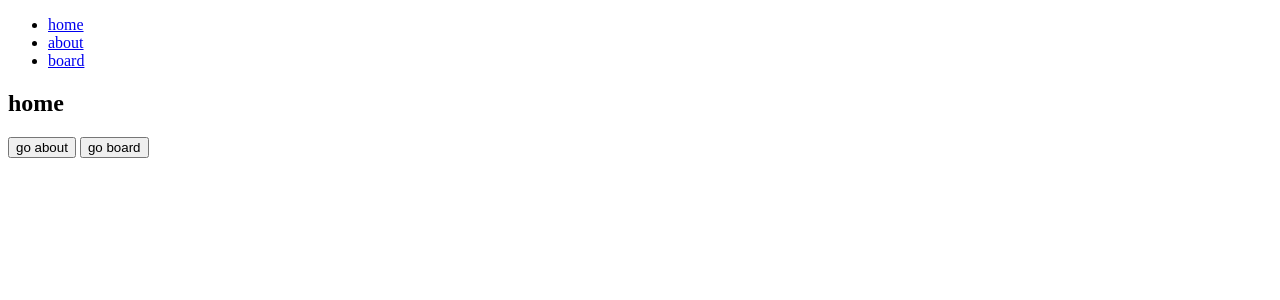
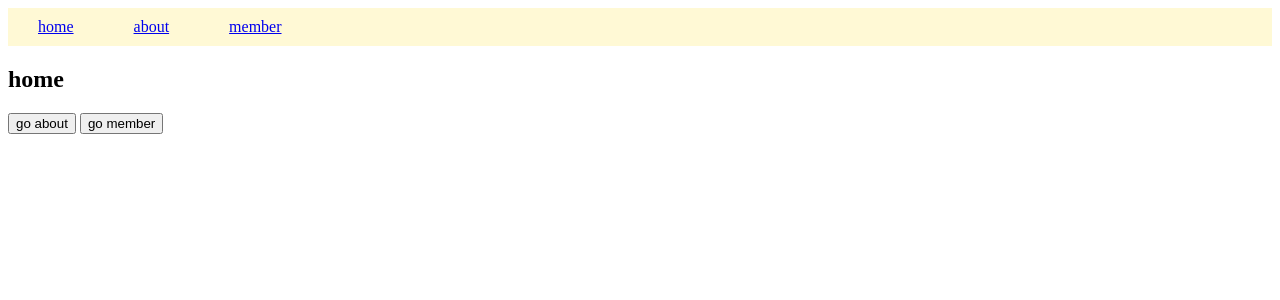
Before and after one commit to justinaus/react-router-typescript-sample, a React (Create React App) app: page / in a window 1280 px wide. Shown: the top 300 px of the page. Built offline with nearby package versions, Linux system fonts and the light colour scheme.

Commit message:
Update route pages

```diff
--- a/src/App.tsx
+++ b/src/App.tsx
@@ -1,26 +1,47 @@
 import * as React from 'react';
-import { BrowserRouter, Route, Switch } from 'react-router-dom';
-import Header from './components/Header';
+import { BrowserRouter, Route, Switch, Redirect } from 'react-router-dom';
+import Header from './components/header/Header';
 import Home from './components/Home';
-import About from './components/About';
-import Board from './components/Board';
+import About from './components/about/About';
+import HeaderSmall from './components/header/HeaderSmall';
+import { RouterPathEnum } from './enums/RouterPathEnum';
+import Members from './components/member/Members';
 
-export enum RouterPathEnum {
-  HOME = '/',
-  ABOUT = '/about',
-  BOARD = '/board'
+export interface State {
+  isSmallScreen: boolean;
 }
 
-class App extends React.Component {
+class App extends React.Component<{}, State> {
+  constructor(props : any){
+    super(props);
+
+    this.updateDimensions = this.updateDimensions.bind( this );
+
+    this.state = { isSmallScreen: false };
+}
+  componentDidMount() {
+    window.addEventListener("resize", this.updateDimensions);
+
+    this.updateDimensions( null );
+  }
+  componentWillUnmount() {
+    window.removeEventListener("resize", this.updateDimensions);
+  }
+
+  private updateDimensions(e: any):void {
+    this.setState( { isSmallScreen: window.innerWidth < 500 } );
+  }
+
   public render() {
     return (
       <BrowserRouter>
         <div>
-          <Header />
+          { this.state.isSmallScreen ? <HeaderSmall /> : <Header /> }
           <Switch>
             <Route exact={true} path={RouterPathEnum.HOME} component={Home}/>
             <Route path={RouterPathEnum.ABOUT} component={About}/>
-            <Route path={RouterPathEnum.BOARD} component={Board}/>
+            <Route path={RouterPathEnum.MEMBER} component={Members}/>
+            <Redirect to={RouterPathEnum.HOME} />
           </Switch>
         </div>
       </BrowserRouter>
--- a/src/components/Board.tsx
+++ /dev/null
@@ -1,26 +0,0 @@
-import * as React from 'react';
-import { RouteComponentProps } from 'react-router';
-
-export interface Props extends RouteComponentProps<Board> {
-
-}
-
-class Board extends React.Component<Props, {}> {
-  constructor(props : Props){
-    super(props);
-  }
-
-  render() {
-    return(
-      <div>
-        <h2>board</h2>
-        <button
-          onClick={ ( e: any ) => this.props.history.goBack() }>
-            go back
-        </button>
-      </div>
-    );
-  }
-}
-
-export default Board;
--- a/src/components/Home.tsx
+++ b/src/components/Home.tsx
@@ -1,13 +1,9 @@
 import * as React from 'react';
 import { RouteComponentProps } from 'react-router';
-import { RouterPathEnum } from '../App';
+import { RouterPathEnum } from '../enums/RouterPathEnum';
 
-export interface Props extends RouteComponentProps<Home> {
-
-}
-
-class Home extends React.Component<Props, {}> {
-  constructor(props : Props){
+class Home extends React.Component<RouteComponentProps<Home>, {}> {
+  constructor(props : RouteComponentProps<Home>){
     super(props);
 
     this.onClickMove = this.onClickMove.bind( this );
@@ -17,14 +13,12 @@ class Home extends React.Component<Props, {}> {
     return(
       <div>
         <h2>home</h2>
-        <button
-          onClick={ ( e: any ) => this.onClickMove( RouterPathEnum.ABOUT ) }>
+        <button onClick={ ( e: any ) => this.onClickMove( RouterPathEnum.ABOUT ) }>
             go about
         </button>
         &nbsp;
-        <button
-          onClick={ ( e: any ) => this.onClickMove( RouterPathEnum.BOARD ) }>
-            go board
+        <button onClick={ ( e: any ) => this.onClickMove( RouterPathEnum.MEMBER ) }>
+            go member
         </button>
       </div>
     );
--- /dev/null
+++ b/src/components/header/Header.css
@@ -0,0 +1,13 @@
+.ulContainer li {
+    float: left;
+    display: block;
+    padding: 10px 30px 10px 30px;
+}
+
+.ulContainer {
+    list-style-type: none;
+    margin: 0;
+    padding: 0;
+    overflow: hidden;
+    background-color: #fff9d5;
+}
--- a/src/components/Header.tsx
+++ b/src/components/header/Header.tsx
@@ -1,22 +1,19 @@
 import * as React from 'react';
 import { Link } from 'react-router-dom';
-import { RouterPathEnum } from '../App';
+import './Header.css';
+import { RouterPathEnum } from '../../enums/RouterPathEnum';
 
-export interface Props {
-
-}
-
-class Header extends React.Component<Props, {}> {
-  constructor(props : Props){
+class Header extends React.Component<React.Props<Header>, {}> {
+  constructor(props : React.Props<Header>){
     super(props);
   }
 
   render() {
     return(
-      <ul>
+      <ul className='ulContainer'>
         <li><Link to={ RouterPathEnum.HOME }>home</Link></li>
         <li><Link to={ RouterPathEnum.ABOUT }>about</Link></li>
-        <li><Link to={ RouterPathEnum.BOARD }>board</Link></li>
+        <li><Link to={ RouterPathEnum.MEMBER }>member</Link></li>
       </ul>
     );
   }
--- /dev/null
+++ b/src/components/header/HeaderSmall.tsx
@@ -0,0 +1,17 @@
+import * as React from 'react';
+
+class HeaderSmall extends React.Component<React.Props<HeaderSmall>, {}> {
+  constructor(props : React.Props<HeaderSmall>){
+    super(props);
+  }
+
+  render() {
+    return(
+      <div>
+        ≡ menu
+      </div>
+    );
+  }
+}
+
+export default HeaderSmall;
--- /dev/null
+++ b/src/components/member/Member.tsx
@@ -0,0 +1,25 @@
+import * as React from 'react';
+import { RouteComponentProps } from 'react-router';
+import MemberModel from '../../models/MemberModel';
+
+export interface Props extends RouteComponentProps<Member> {
+  memberModel: MemberModel | null;
+}
+
+class Member extends React.Component<Props, {}> {
+  constructor(props : Props){
+    super(props);
+  }
+
+  render() {
+    const memberModel: MemberModel | null = this.props.memberModel;
+
+    return(
+      <div>
+        <h2>{ memberModel ? memberModel.getId() + ' / ' + memberModel.getName() : 'no member' }</h2>
+      </div>
+    );
+  }
+}
+
+export default Member;
--- /dev/null
+++ b/src/components/member/Members.tsx
@@ -0,0 +1,78 @@
+import * as React from 'react';
+import { RouteComponentProps, Switch, Route } from 'react-router';
+import MemberModel from '../../models/MemberModel';
+import { Link } from 'react-router-dom';
+import { RouterPathEnum } from '../../enums/RouterPathEnum';
+import Member from './Member';
+
+export interface State {
+    memberModelList: MemberModel[];
+}
+
+class Members extends React.Component<RouteComponentProps<Members>, State> {
+  constructor(props : RouteComponentProps<Members>){
+    super(props);
+
+    this.state = { memberModelList: this.makeSampleMemberModels() };
+
+    this.getMemberModelFromUrl = this.getMemberModelFromUrl.bind( this );
+  }
+
+  private makeSampleMemberModels(): MemberModel[] {
+      const arrMembers: MemberModel[] = [];
+
+      arrMembers.push( new MemberModel( 0, 'justin' ) );
+      arrMembers.push( new MemberModel( 1, 'leo' ) );
+      arrMembers.push( new MemberModel( 2, 'ji' ) );
+
+      return arrMembers;
+  }
+
+  private getMemberModelFromUrl(): MemberModel | null {
+      // i don't know how to get only :id. so..
+      const strId: string = this.props.location.pathname.split( this.props.match.path + '/' )[1];
+
+      return this.getMemberModelById( this.state.memberModelList, Number( strId ) );
+  }
+
+  private getMemberModelById( arr: MemberModel[], nId: number ): MemberModel | null {
+      var memberModel: MemberModel;
+
+      for(var i: number=0; i<arr.length; ++i) {
+        memberModel = arr[ i ];
+        if( memberModel.getId() === nId ) {
+            return memberModel;
+        }
+      }
+
+      return null;
+  }
+
+  render() {
+    return(
+      <div>
+        <h2>Members</h2>
+        <ul>
+        { this.state.memberModelList.map( ( model: MemberModel, idx: number ) => {
+            return (
+                <li key={ idx }>
+                    <Link to={ this.props.match.url + '/' + idx }>
+                        { model.getName() }
+                    </Link>
+                </li>
+             );
+        } ) }
+        </ul>
+        <Switch>
+            <Route exact={true} path={RouterPathEnum.MEMBER} />
+            <Route
+                path= {this.props.match.url + '/:id'}
+                render={ (props) => <Member {...props} memberModel={ this.getMemberModelFromUrl() } /> }
+            />
+        </Switch>
+      </div>
+    );
+  }
+}
+
+export default Members;
--- /dev/null
+++ b/src/enums/RouterPathEnum.ts
@@ -0,0 +1,5 @@
+export enum RouterPathEnum {
+    HOME = '/',
+    ABOUT = '/about',
+    MEMBER = '/member'
+}
--- /dev/null
+++ b/src/models/MemberModel.ts
@@ -0,0 +1,18 @@
+class MemberModel {
+    private _id: number;
+    private _name: string;
+
+    constructor( nId: number, strName: string ) {
+        this._id = nId;
+        this._name = strName;
+    }
+
+    public getId(): number {
+        return this._id;
+    }
+    public getName(): string {
+        return this._name;
+    }
+}
+
+export default MemberModel;
```
Also changed, not shown: src/components/about/About.tsx (renamed from src/components/About.tsx, +3 -8 lines).
